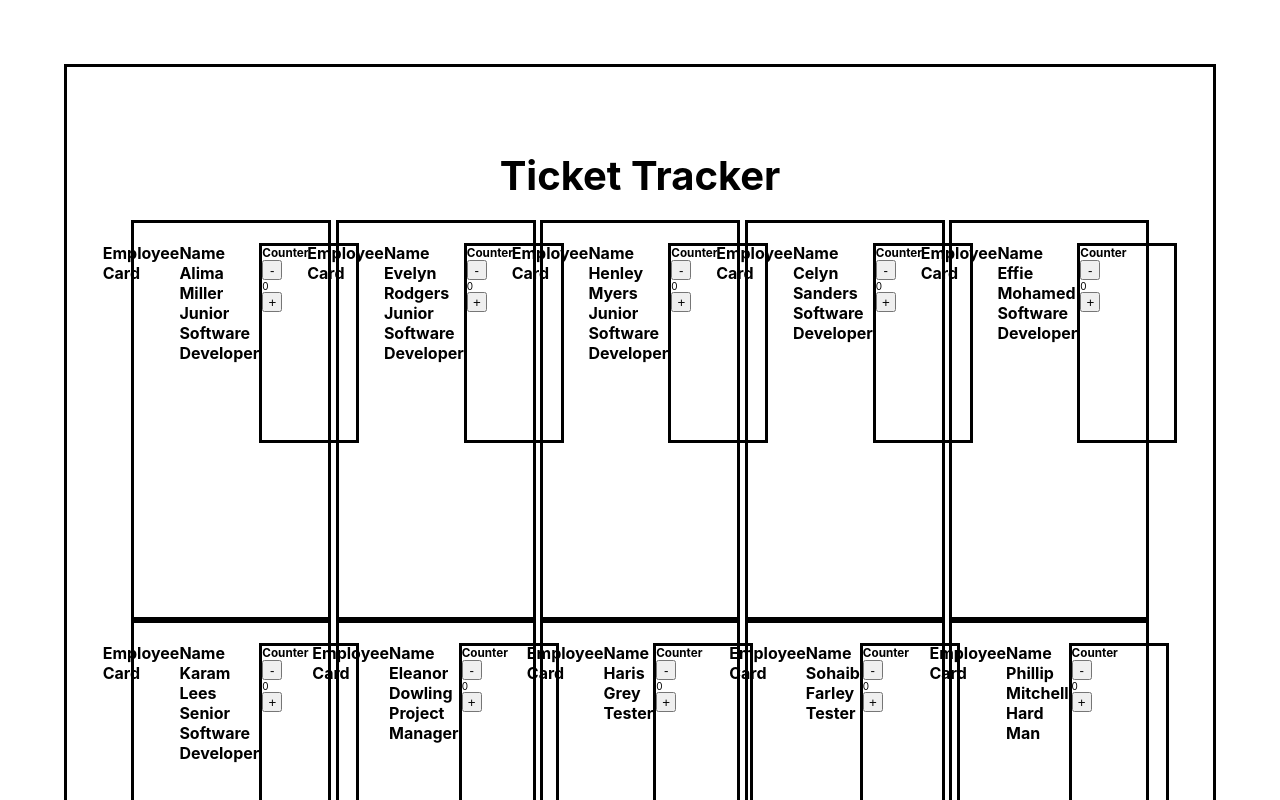
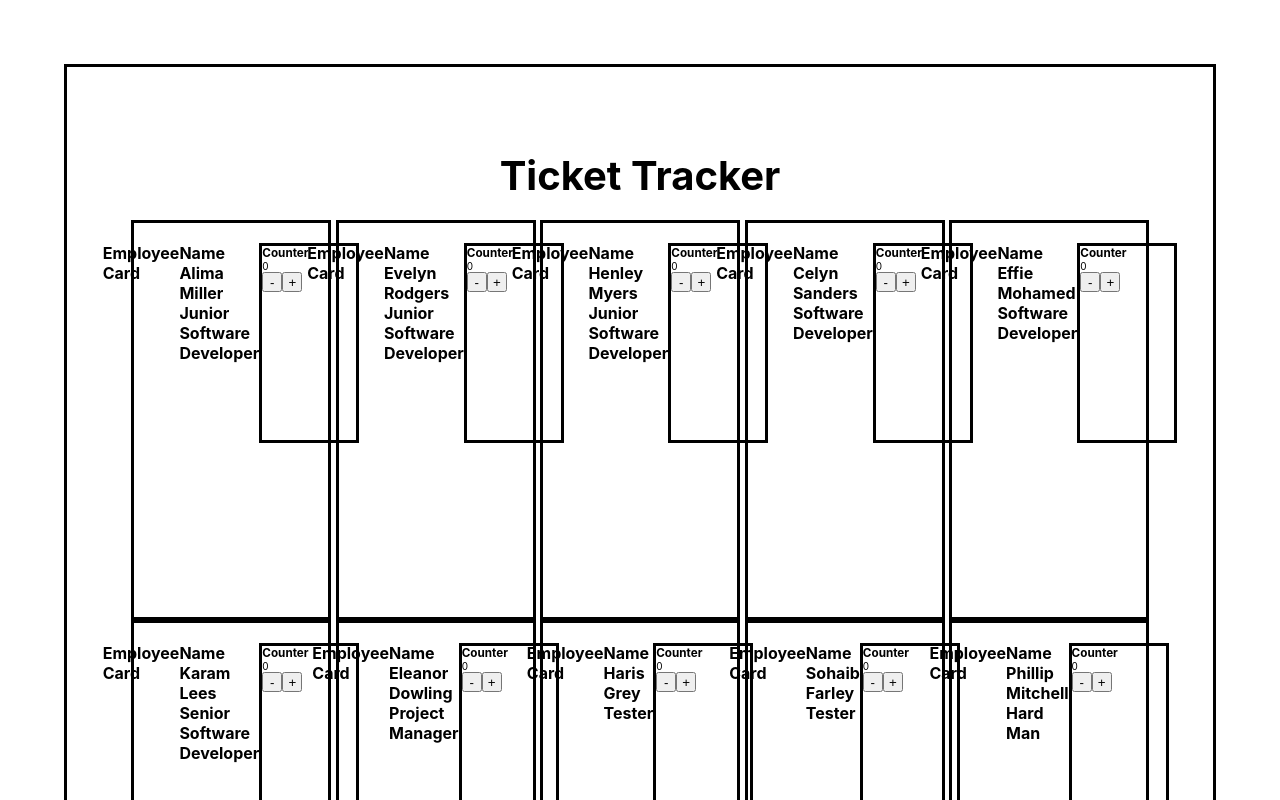
Before and after one commit to OBuckland/ticket-tracker, a React (Create React App) app: page / in a window 1280 px wide. Shown: the top 800 px of the page. Built offline with nearby package versions, Linux system fonts and the light colour scheme.

Commit message:
restructure of code

```diff
--- a/src/components/Counter/Counter.jsx
+++ b/src/components/Counter/Counter.jsx
@@ -8,9 +8,11 @@ const Counter = () => {
     return (
         <section className={styles.counter}>
         <h1>Counter</h1>
-        <button className={styles.button} onClick={() => setCount(count - 1)}>-</button>
         <p>{count}</p>
-        <button className={styles.button}  onClick={() => setCount(count + 1)}>+</button>
+        <div className={styles.buttons}>
+            <button className={styles.button} onClick={() => setCount(count - 1)}>-</button>
+            <button className={styles.button}  onClick={() => setCount(count + 1)}>+</button>
+        </div>
         </section>
     )
 }
```
